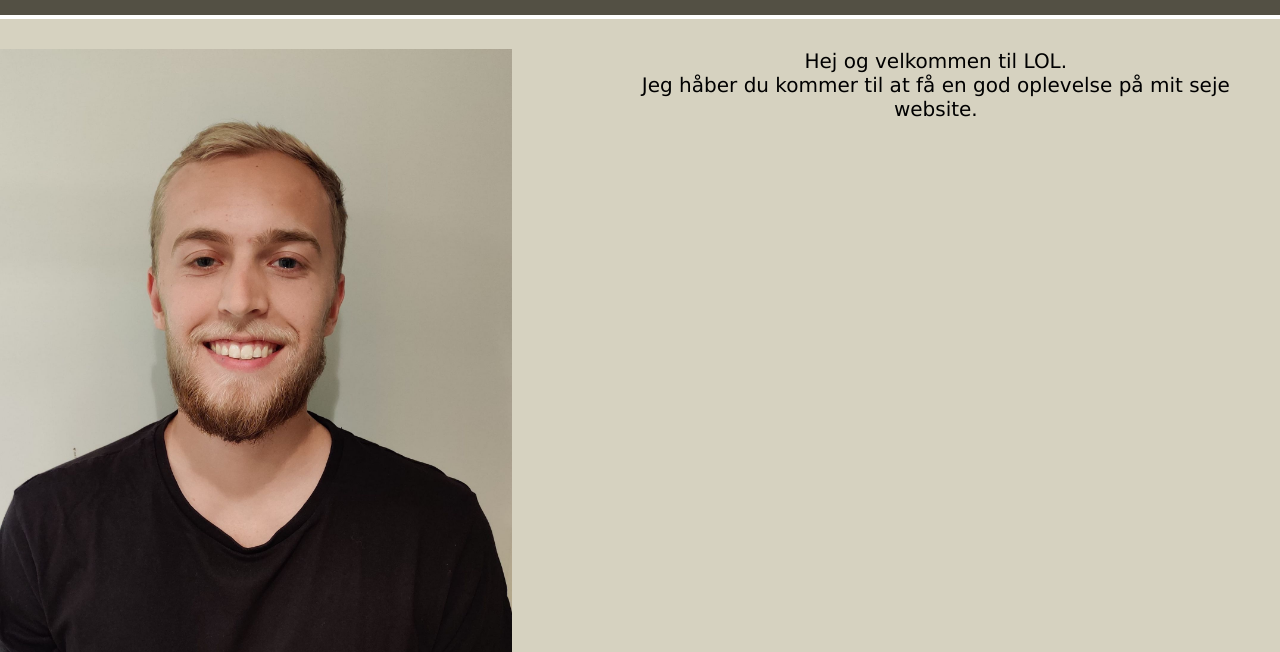
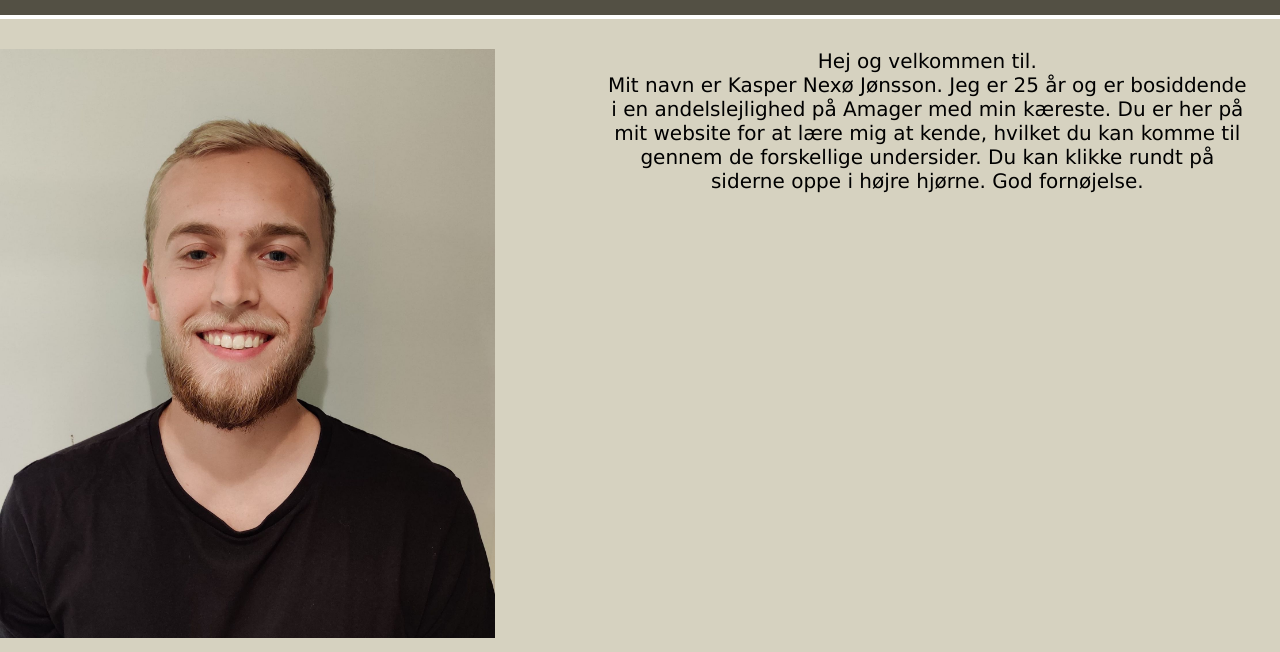
Before and after one commit to kasper-jonsson/kasper-jonsson, a plain HTML site: page index.html in a window 1280 px wide. Shown: the part 63-715 px from the top of the page. Drawn offline with Linux system fonts and the light colour scheme.

Commit message:
Update index.html

```diff
--- a/index.html
+++ b/index.html
@@ -25,7 +25,7 @@
 <div class="grid-container">
     <div class="grid-item"><img class="item1" src="Visuals/profilbillede.jpg" alt="profilbillede af kasper"></div>
     <div class="grid-item"></div>
-    <div class="grid-item"><p>Hej og velkommen til LOL. <br>Jeg håber du kommer til at få en god oplevelse på mit seje website.</p></div>
+    <div class="grid-item"><p>Hej og velkommen til. <br>Mit navn er Kasper Nexø Jønsson. Jeg er 25 år og er bosiddende i en andelslejlighed på Amager med min kæreste. Du er her på mit website for at lære mig at kende, hvilket du kan komme til gennem de forskellige undersider. Du kan klikke rundt på siderne oppe i højre hjørne. God fornøjelse.</p></div>
     <div class="grid-item"></div>
     <div class="grid-item"></div>
     <div class="grid-item"></div>
```
